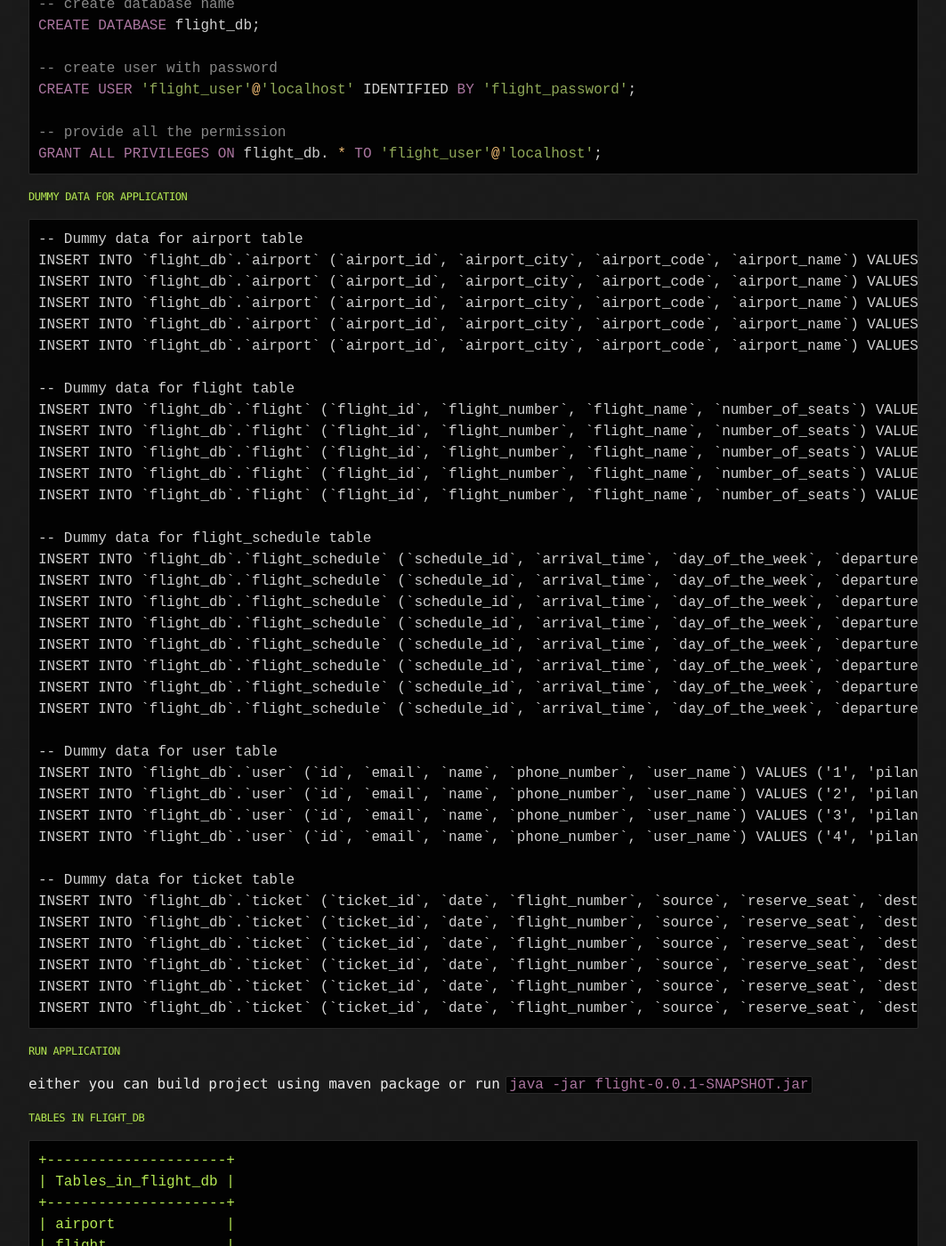
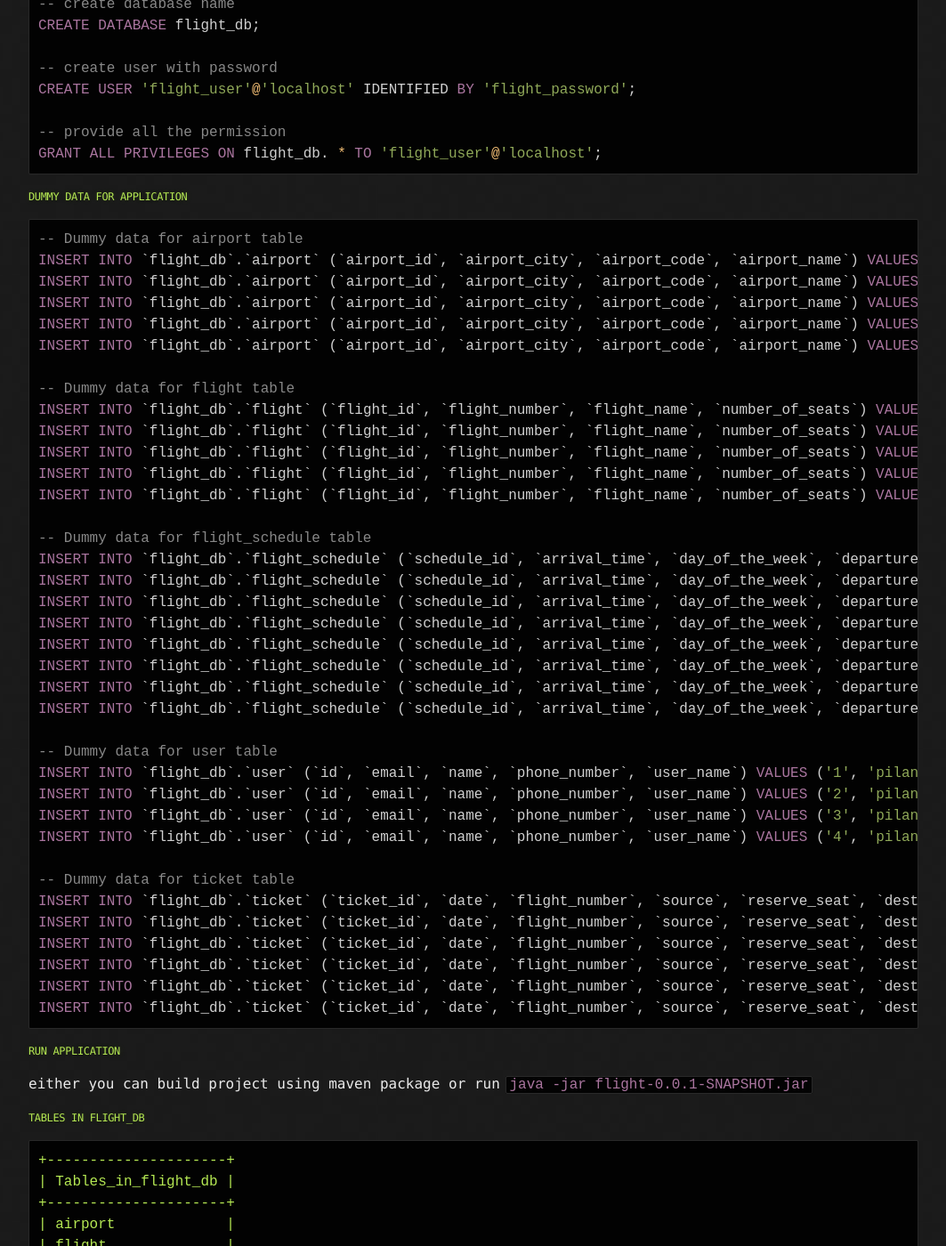
Before and after one commit to mukeshpilaniya/blog, a Jekyll site: the page built from _posts/FlightApi/2020-02-17-Udaan_Flight_Ticket_Reservation.md, in a window 1280 px wide and 1400 px high, scrolled down 1287 px. Shown: the whole window at 89% size, without its empty margins (108-1171 px from the left). Built offline with Jekyll 4.4.1, drawn with Linux system fonts in a browser that asks for light colours; some of the changed text lies outside the part shown.

Commit message:
Update 2020-02-17-Udaan_Flight_Ticket_Reservation.md

````diff
--- a/_posts/FlightApi/2020-02-17-Udaan_Flight_Ticket_Reservation.md
+++ b/_posts/FlightApi/2020-02-17-Udaan_Flight_Ticket_Reservation.md
@@ -50,7 +50,7 @@ CREATE USER 'flight_user'@'localhost' IDENTIFIED BY 'flight_password';
 GRANT ALL PRIVILEGES ON flight_db. * TO 'flight_user'@'localhost';
 ~~~
 ##### Dummy data for application
-```
+~~~sql
 -- Dummy data for airport table
 INSERT INTO `flight_db`.`airport` (`airport_id`, `airport_city`, `airport_code`, `airport_name`) VALUES ('1', 'jaipur', 'JP', 'jaipur');
 INSERT INTO `flight_db`.`airport` (`airport_id`, `airport_city`, `airport_code`, `airport_name`) VALUES ('2', 'delhi', 'NCR', 'delhi');
@@ -88,7 +88,7 @@ INSERT INTO `flight_db`.`ticket` (`ticket_id`, `date`, `flight_number`, `source`
 INSERT INTO `flight_db`.`ticket` (`ticket_id`, `date`, `flight_number`, `source`, `reserve_seat`, `destination`, `user_id`) VALUES ('4', '2020-11-02', '101', 'jaipur', '2', 'bangalore', '1');
 INSERT INTO `flight_db`.`ticket` (`ticket_id`, `date`, `flight_number`, `source`, `reserve_seat`, `destination`, `user_id`) VALUES ('5', '2020-11-03', '102', 'jaipur', '15', 'bangalore', '1');
 INSERT INTO `flight_db`.`ticket` (`ticket_id`, `date`, `flight_number`, `source`, `reserve_seat`, `destination`, `user_id`) VALUES ('6', '2020-11-02', '101', 'jaipur', '5', 'bangalore', '1');
-```
+~~~
 
 ##### run application
 either you can build project using maven package or run `` java -jar flight-0.0.1-SNAPSHOT.jar ``
@@ -164,19 +164,23 @@ either you can build project using maven package or run `` java -jar flight-0.0.
 </pre>
 
 ##### RestAPI call endpoints
-``` json
+``` html
 1. register user
 Endpoint url:- http://localhost:8080/user/add
 Request Type-POST method
 Example:
 Request:- http://localhost:8080/user/add/
+```
+``` json
 {
     "name": "pilaniya1",
     "userName": "iceman",
     "email": "pilaniya1@iiitb.org",
     "phoneNumber": 982688344
 }
+```
 Response:-
+```json
 {
     "id": 5,
     "name": "pilaniya5",
@@ -244,6 +248,7 @@ Endpoint url:- http://localhost:8080/user/viewReservation/{userId}
 Request Type-GET method
 Request:-http://localhost:8080/user/viewReservation/1
 Response:-
+```json
 [
     {
         "id": 1,
@@ -303,3 +308,4 @@ Response:-
     }
 ]
 ```
+```
````
